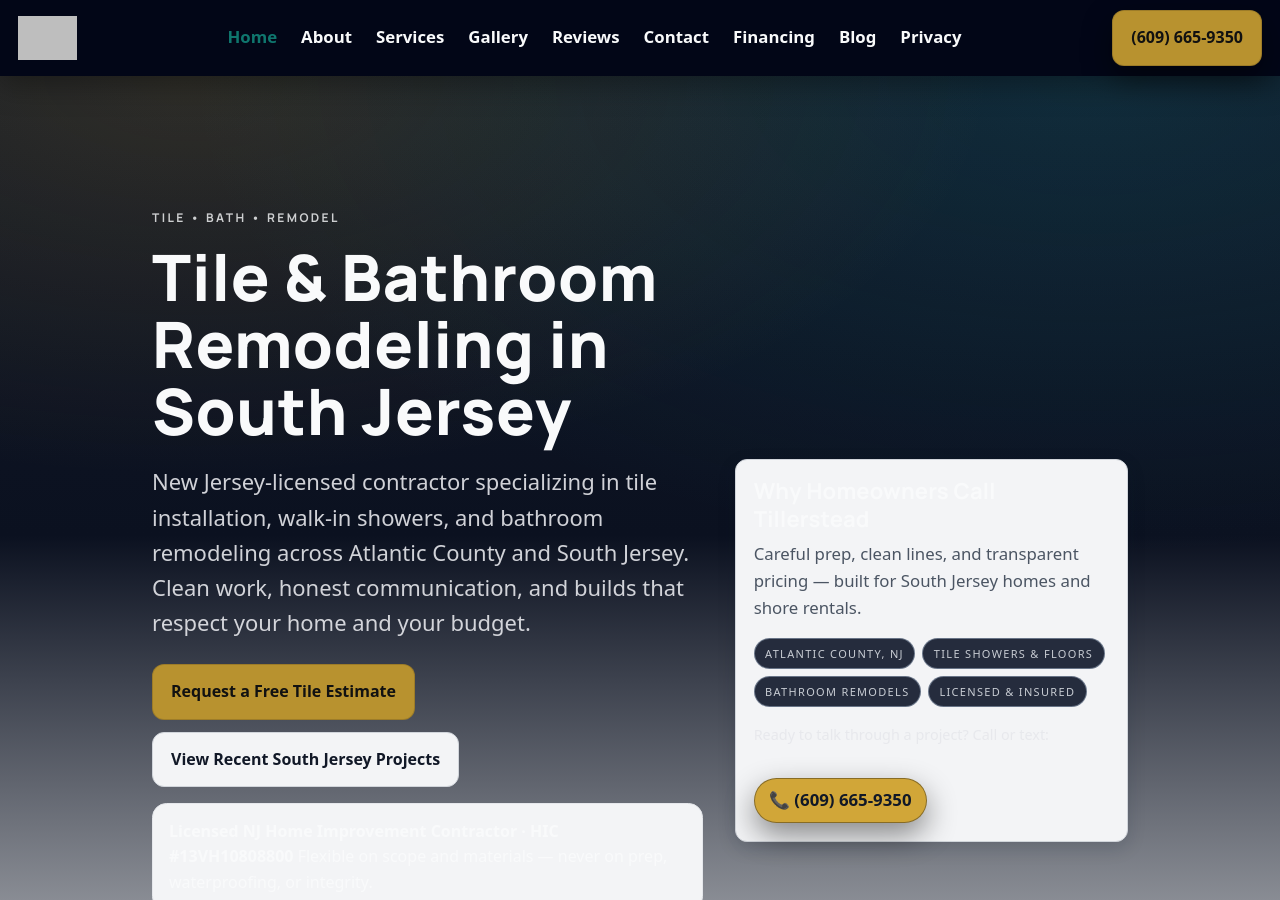
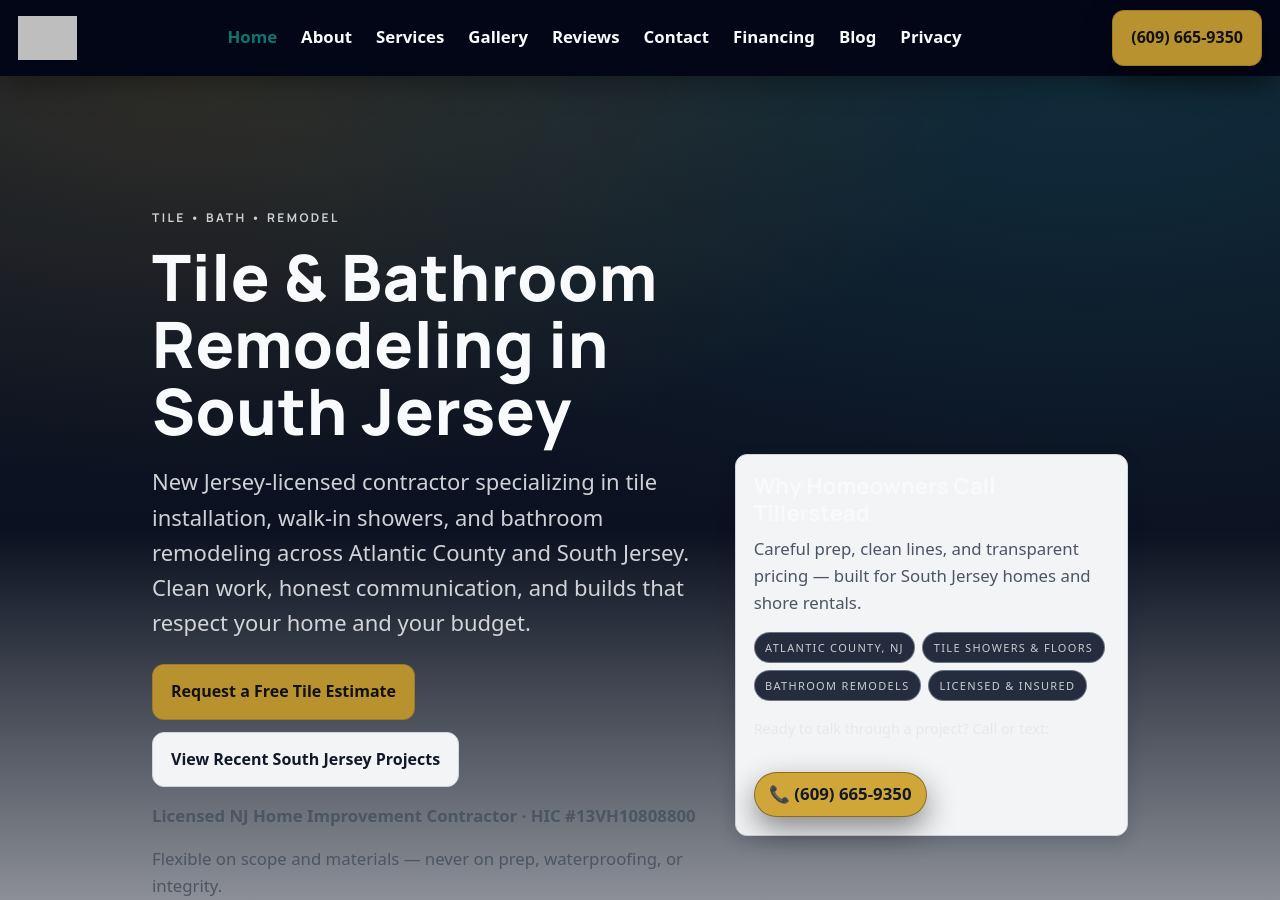
Before and after one commit to XTX33/Tillerstead-site, a Jekyll site: the page built from index.html, in a window 1280 px wide and 900 px high. Built offline with Jekyll 4.4.1, drawn with Linux system fonts in a browser that asks for light colours; the list of posts is cut into pages by our own code; grey boxes are pictures that could not be loaded.

Commit message:
Update index.html

```diff
--- a/index.html
+++ b/index.html
@@ -28,13 +28,13 @@ permalink: /
       </div>
 
       <!-- Hero credentials line -->
-      <div class="kpi stack-sm mt-1">
-        <span>
+      <div class="hero-cred stack-sm mt-1">
+        <p>
           <strong>Licensed NJ Home Improvement Contractor · HIC #13VH10808800</strong>
-        </span>
-        <span>
+        </p>
+        <p>
           Flexible on scope and materials — never on prep, waterproofing, or integrity.
-        </span>
+        </p>
       </div>
 
       <!-- Supporting KPIs -->
```
